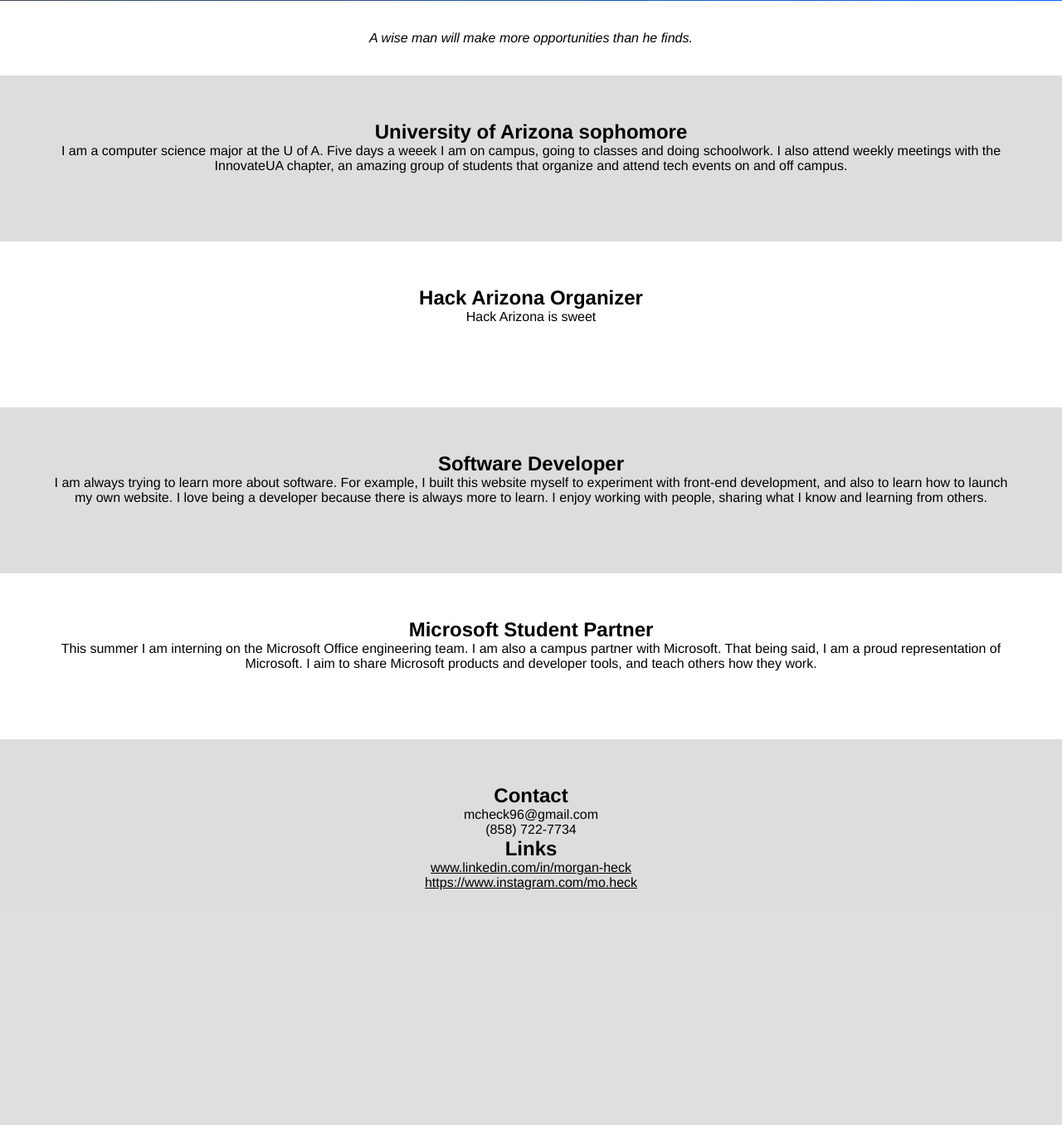
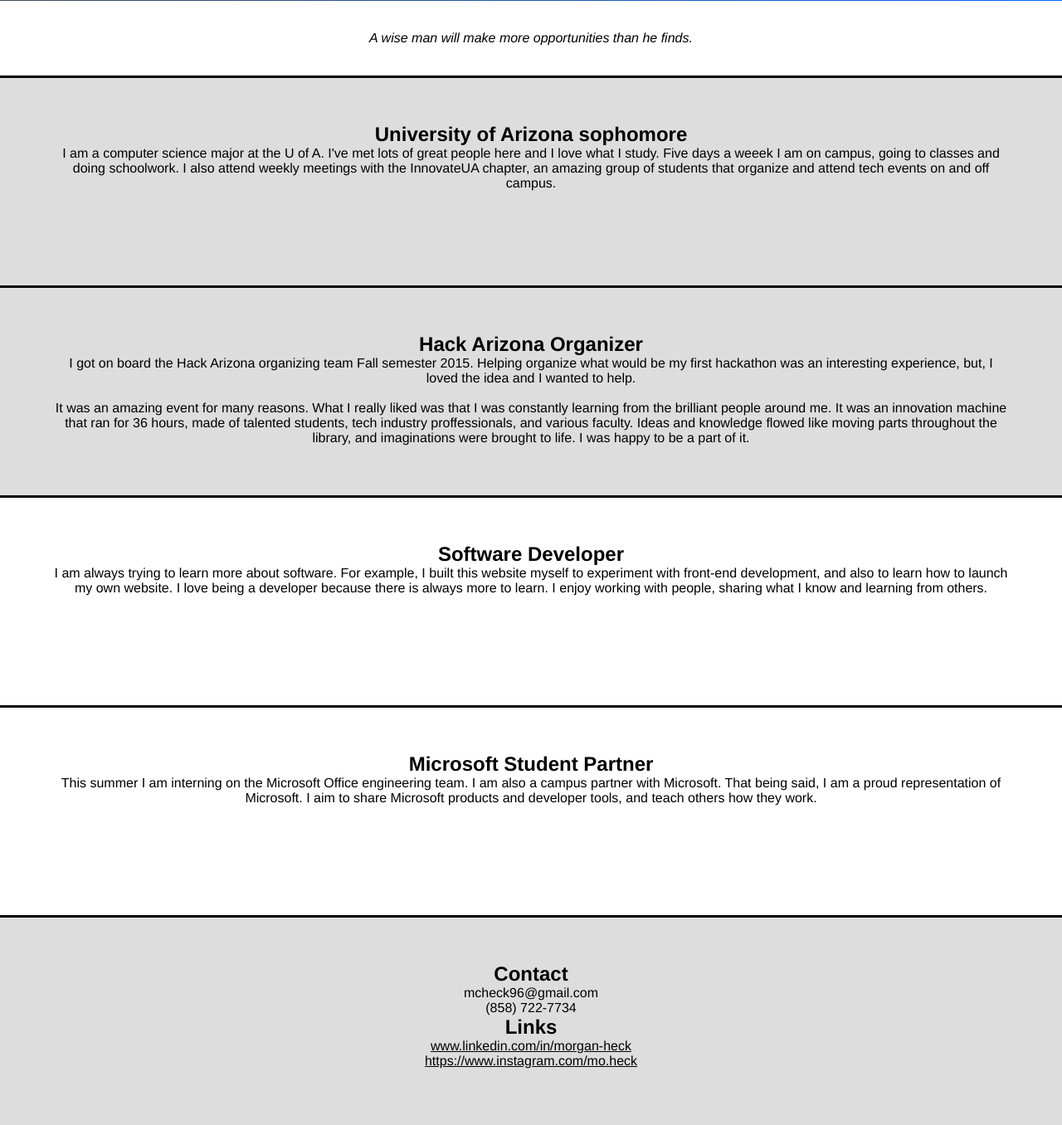
Before and after one commit to moheck/morgancheck, a PHP site: page / in a window 1280 px wide. Shown: the part 403-1759 px from the top of the page at 83% size. Before the commit the page ends 1476 px from the top, so only its background shows below. Run offline with PHP 8.4, Linux system fonts and the light colour scheme.

Commit message:
more content

```diff
--- a/index.php
+++ b/index.php
@@ -47,17 +47,18 @@ color:black;
 	background:#DDD ;
 }
 #hackaz{
-	background:white;
+	background:#DDD;
 }
 #dev{
-	background:#DDD;
+	background:white;
 }
 #micro{
 	background:white;
 }
 .section{
-	height:200px;
+	height:250px;
 	padding: 0 64px;
+	border-top-style: solid;
 }
 #header h1, #header h5 a{
 	color:white;
@@ -85,13 +86,14 @@ color:black;
  <div id="college" class="section">
  <br><br><br>
  <h2>University of Arizona sophomore</h2>
- <p> I am a computer science major at the U of A. Five days a weeek I am on campus, going to classes and doing schoolwork. I also attend weekly meetings with the InnovateUA chapter, an amazing group of students that organize and attend tech events on and off campus. </p>
+ <p> I am a computer science major at the U of A. I've met lots of great people here and I love what I study. Five days a weeek I am on campus, going to classes and doing schoolwork. I also attend weekly meetings with the InnovateUA chapter, an amazing group of students that organize and attend tech events on and off campus. </p>
  </div>
 
   <div id="hackaz" class="section">
    <br><br><br>
  <h2> Hack Arizona Organizer</h2>
- <p> Hack Arizona is sweet</p>
+ <p> I got on board the Hack Arizona organizing team Fall semester 2015. Helping organize what would be my first hackathon was an interesting experience, but, I loved the idea and I wanted to help.</p><br>
+ <p> It was an amazing event for many reasons. What I really liked was that I was constantly learning from the brilliant people around me. It was an innovation machine that ran for 36 hours, made of talented students, tech industry proffessionals, and various faculty. Ideas and knowledge flowed like moving parts throughout the library, and imaginations were brought to life. I was happy to be a part of it.</p>
  </div>
 
  <div id="dev" class="section">
```
